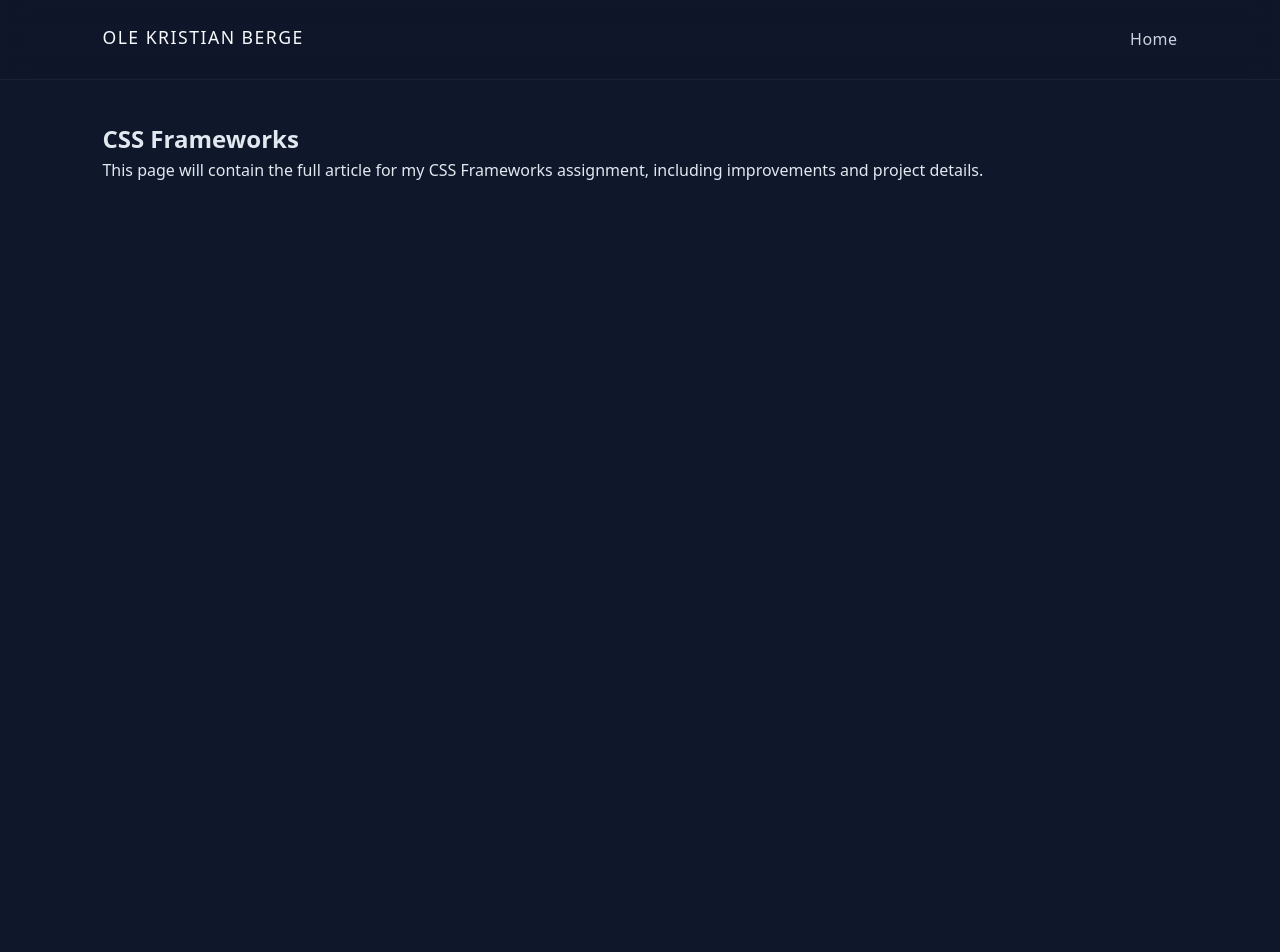
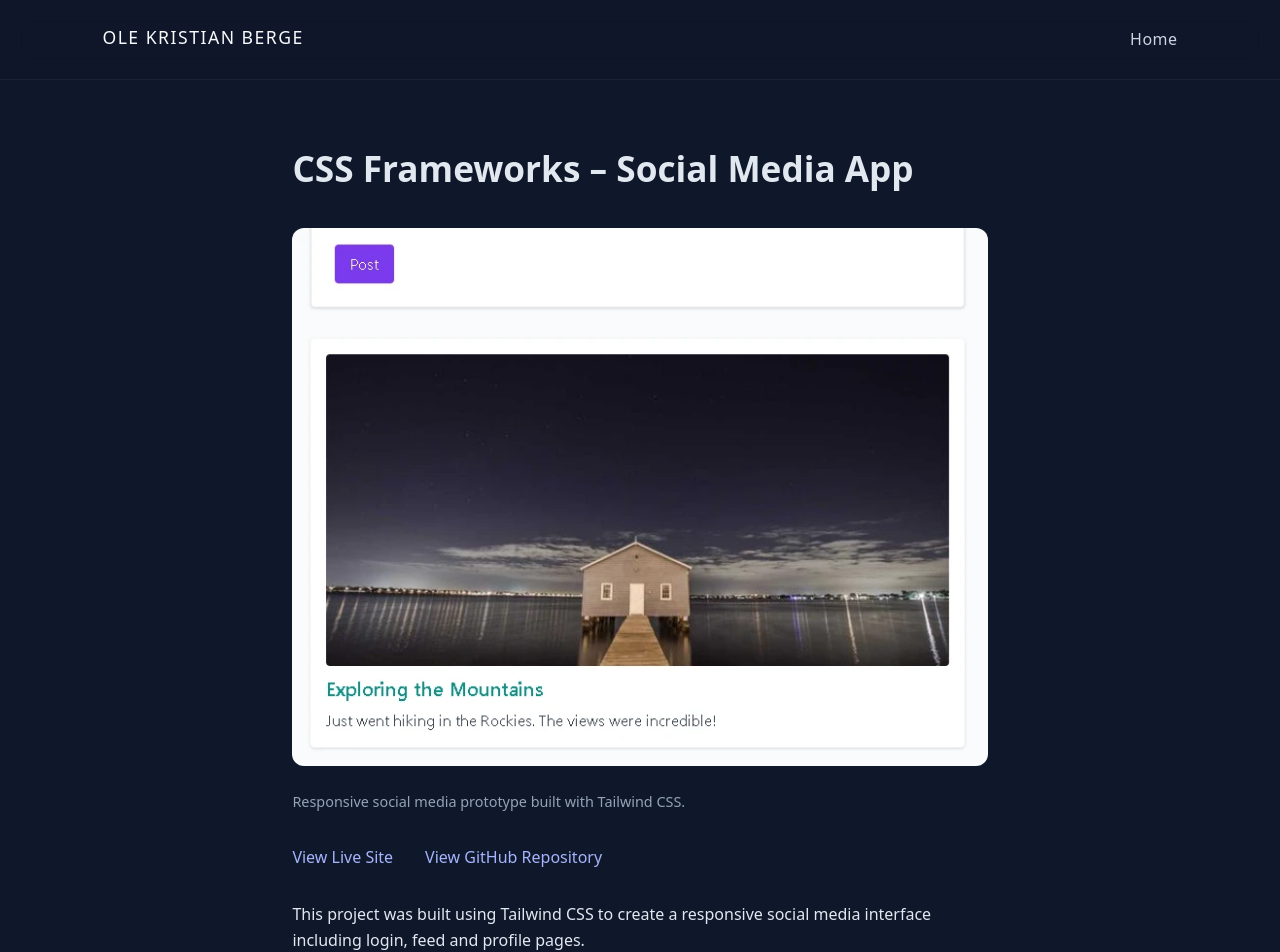
Before and after one commit to olekb2001/PortFolio2, a React (Vite) app: page /css-frameworks in a window 1280 px wide. Shown: the top 952 px of the page. Before the commit the page ends 800 px from the top, so only its background shows below. Built offline with nearby package versions, Linux system fonts and the light colour scheme.

Commit message:
make css framework page

```diff
--- a/src/pages/CssFrameworks.jsx
+++ b/src/pages/CssFrameworks.jsx
@@ -1,10 +1,34 @@
+import cssImg from "../assets/Css-framework.webp";
+import "../styles/article.css";
+
 export default function CssFrameworks() {
   return (
-    <section style={{ padding: "120px 8%" }}>
-      <h1>CSS Frameworks</h1>
+    <section className="article">
+      <h1>CSS Frameworks – Social Media App</h1>
+
+      <img src={cssImg} alt="CSS Frameworks Project Screenshot" />
+
+      <p className="caption">
+        Responsive social media prototype built with Tailwind CSS.
+      </p>
+
+      <div className="links">
+        <a href="https://olekb2001.github.io/css-frameworks-course-assignment/" target="_blank">
+          View Live Site
+        </a>
+        <a href="https://github.com/olekb2001/css-frameworks-course-assignment/tree/css-frameworks" target="_blank">
+          View GitHub Repository
+        </a>
+      </div>
+
       <p>
-        This page will contain the full article for my CSS Frameworks
-        assignment, including improvements and project details.
+        This project was built using Tailwind CSS to create a responsive
+        social media interface including login, feed and profile pages.
+      </p>
+
+      <p>
+        For Portfolio 2, I improved layout responsiveness and navigation
+        clarity while refining visual consistency.
       </p>
     </section>
   );
--- /dev/null
+++ b/src/styles/article.css
@@ -0,0 +1,33 @@
+.article {
+  padding: 140px 8% 100px;
+  max-width: 900px;
+  margin: 0 auto;
+}
+
+.article h1 {
+  font-size: 2.2rem;
+  margin-bottom: 2rem;
+}
+
+.article img {
+  width: 100%;
+  border-radius: 12px;
+  margin-bottom: 1rem;
+}
+
+.caption {
+  font-size: 0.9rem;
+  color: #94a3b8;
+  margin-bottom: 2rem;
+}
+
+.links {
+  display: flex;
+  gap: 2rem;
+  margin-bottom: 2rem;
+  flex-wrap: wrap;
+}
+
+.links a {
+  color: #a5b4fc;
+}
```
